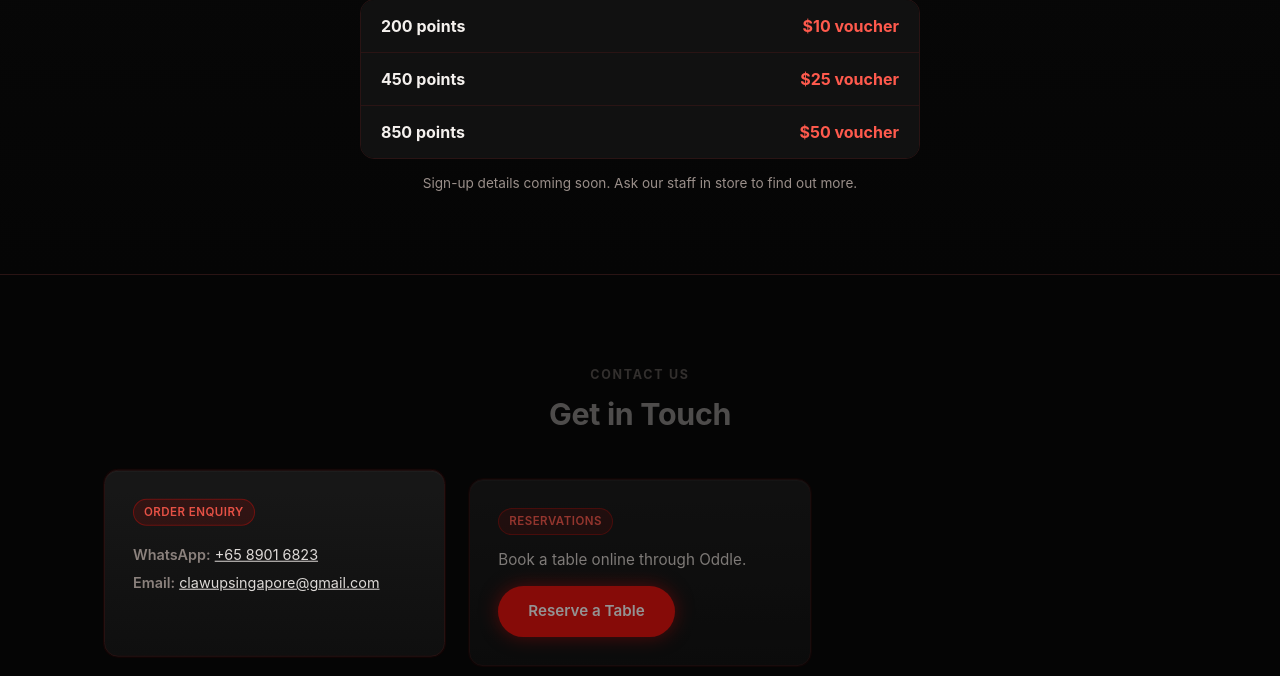
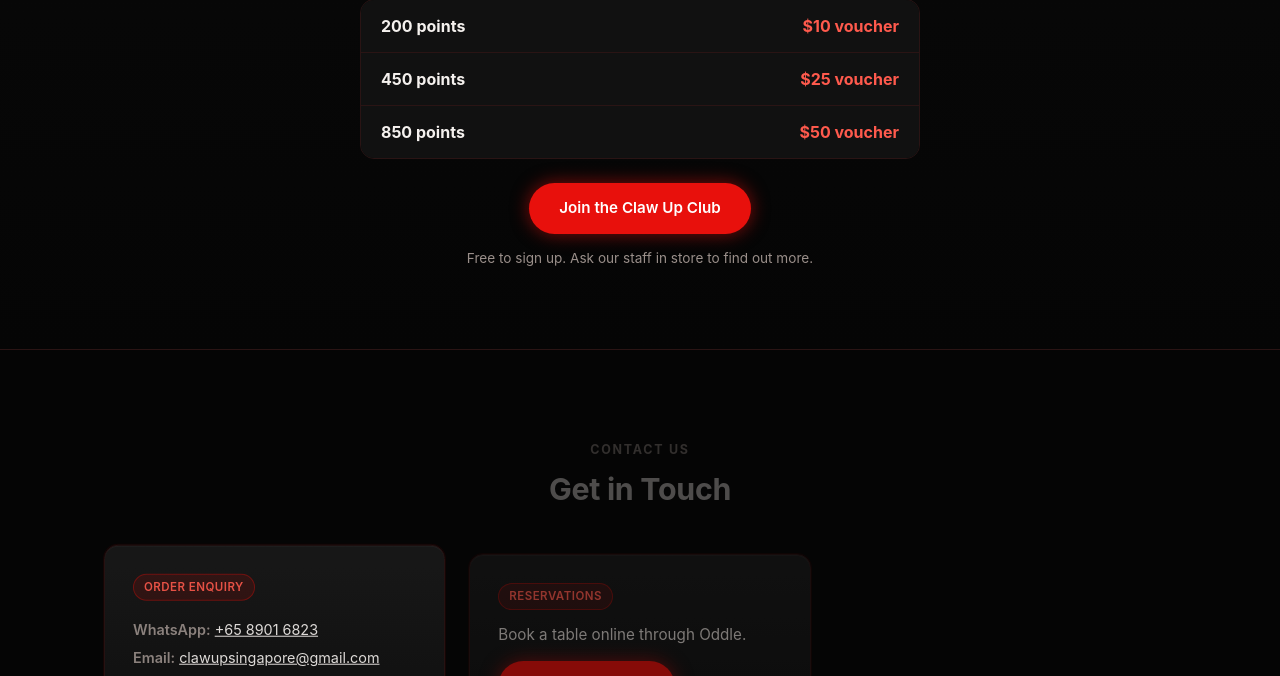
Before and after one commit to OCodeJK/WokCollectiveWebsite, a website: page index.html in a window 1280 px wide. Shown: the part 1807-2483 px from the top of the page. Drawn offline with Linux system fonts and the light colour scheme.

Commit message:
added signup page

```diff
--- a/assets/css/style.css
+++ b/assets/css/style.css
@@ -416,6 +416,7 @@ a { color: inherit; }
 
 .redeem-points { font-weight: 700; }
 .redeem-value { color: #ff5a4d; font-weight: 700; }
+.redeem .btn { margin-top: 24px; }
 
 .fine-print { margin: 14px 0 0; font-size: 0.85rem; color: var(--muted); }
 
--- a/index.html
+++ b/index.html
@@ -176,7 +176,8 @@
           <li><span class="redeem-points">450 points</span><span class="redeem-value">$25 voucher</span></li>
           <li><span class="redeem-points">850 points</span><span class="redeem-value">$50 voucher</span></li>
         </ul>
-        <p class="fine-print">Sign-up details coming soon. Ask our staff in store to find out more.</p>
+        <a href="https://selforder.ireachfnb.com/member/login/6a7004a13b4923145022e717" class="btn btn-primary" target="_blank" rel="noopener">Join the Claw Up Club</a>
+        <p class="fine-print">Free to sign up. Ask our staff in store to find out more.</p>
       </div>
     </div>
   </section>
```
